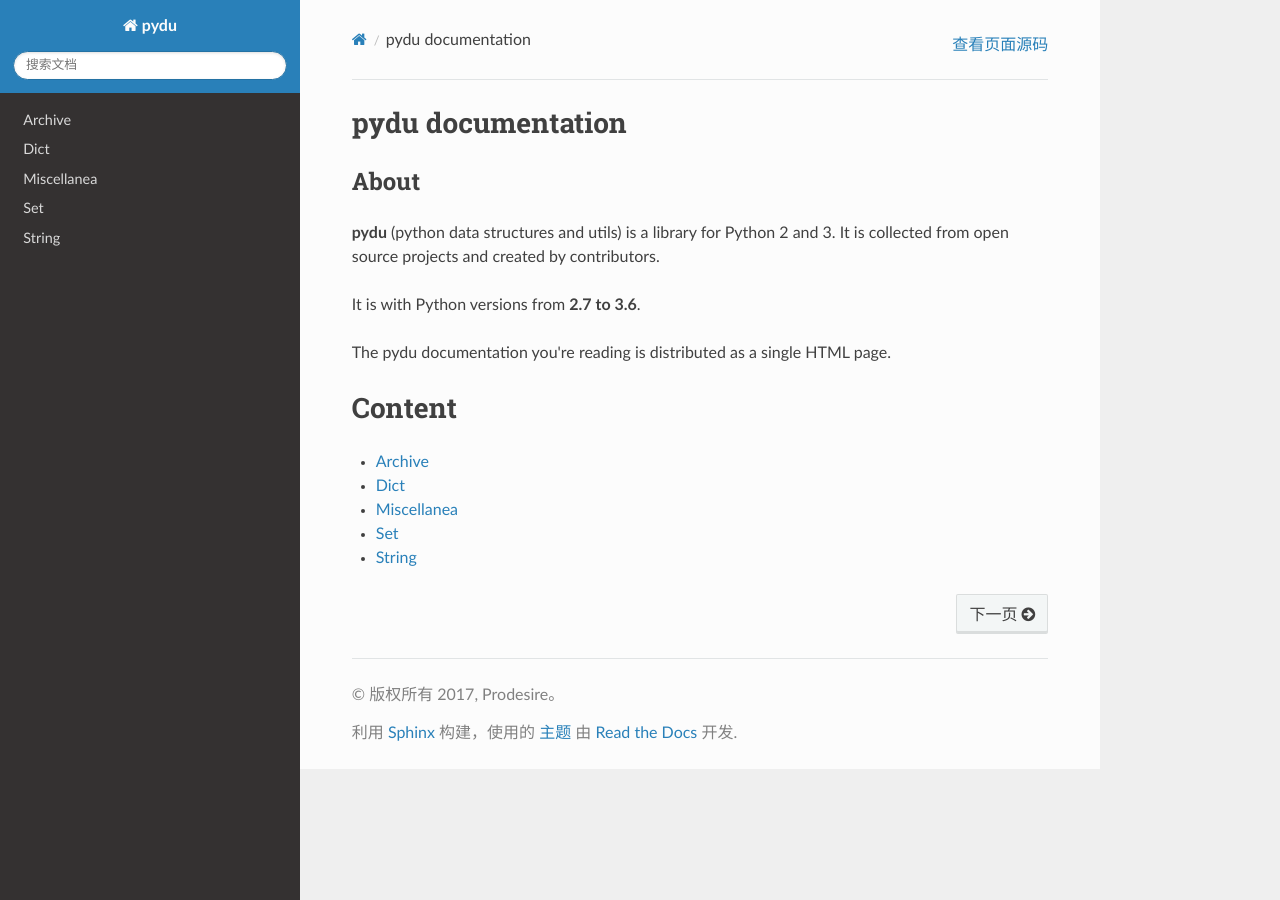
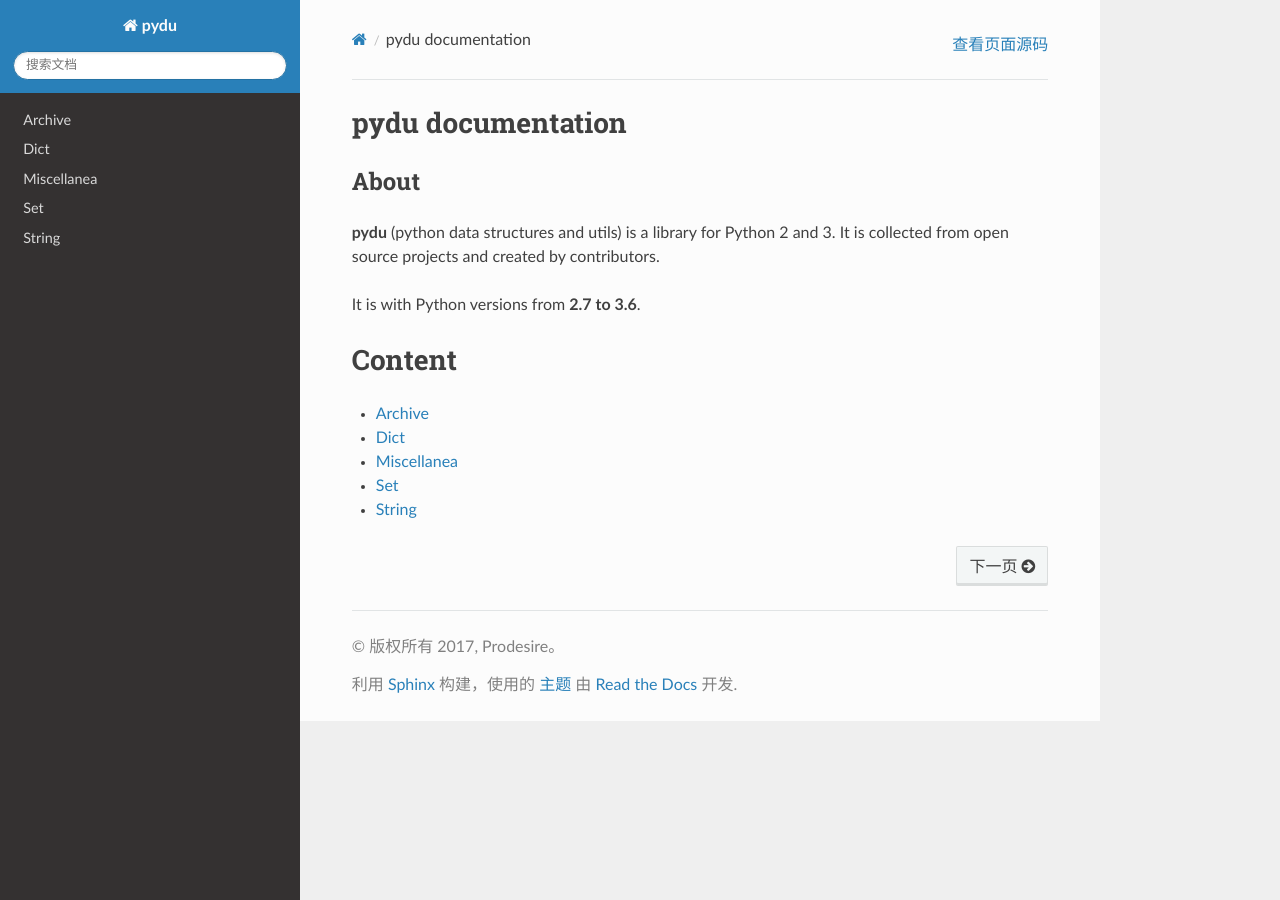
Before and after one commit to flaggo/pydu-zh, a Sphinx documentation site: the page built from docs/index.rst, in a window 1280 px wide. Built offline with Sphinx 7.4.7 and the Read the Docs theme 2.0.0, drawn with Linux system fonts in a browser that asks for light colours.

Commit message:
update doc from pydu

```diff
--- a/docs/index.rst
+++ b/docs/index.rst
@@ -14,9 +14,6 @@
 
 It is with Python versions from **2.7 to 3.6**.
 
-The pydu documentation you're reading is distributed as a single HTML page.
-
-
 Content
 ===============
 
```
Also changed, not shown: 1 other file.
